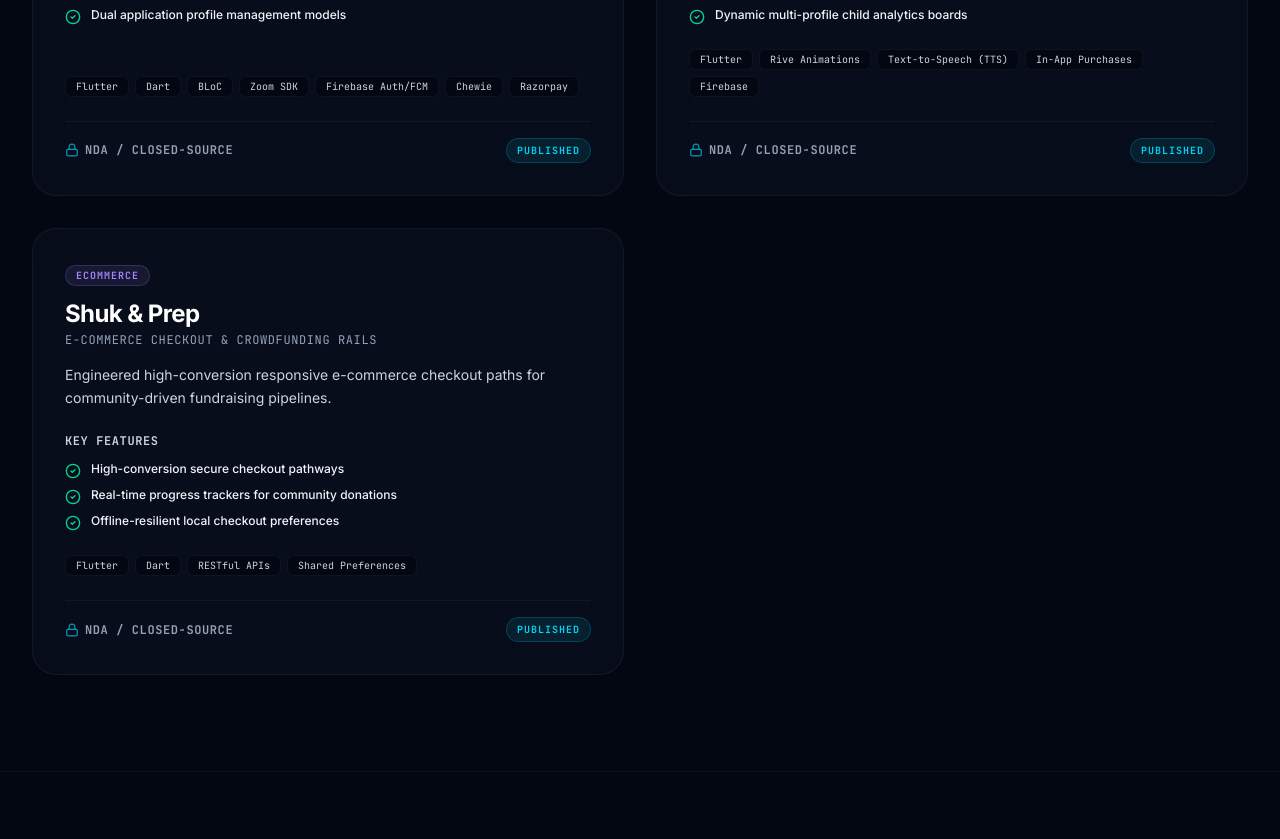
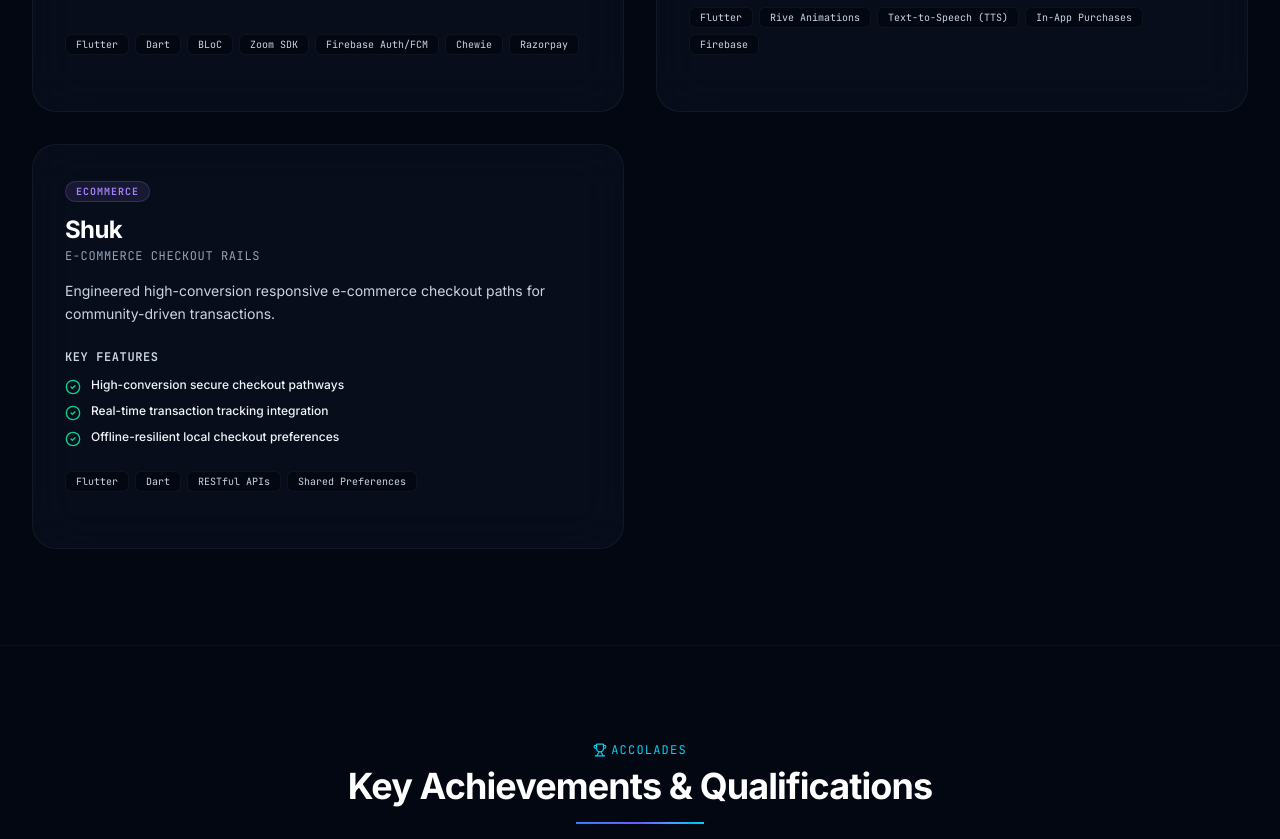
Before and after one commit to mohammedubaise/mohammedubaise.github.io, a React (Vite) app: page / in a window 1280 px wide. Shown: the part 6316-7155 px from the top of the page. Built offline with nearby package versions, Linux system fonts and the light colour scheme.

Commit message:
fix: rename Shuk & Prep to Shuk and clean up unused code

```diff
--- a/server.js
+++ b/server.js
@@ -31,7 +31,7 @@
   2. **Taskde (Buyer App)**: Localized service marketplace. ZegoCloud VoIP voice streams, escrow-protected digital wallet milestones, Razorpay/PhonePe.
   3. **St. Paul's Student & Tutor**: Dual-app virtual classroom. Zoom SDK live stream, Chewie media playback, hardware DRM screenshot/record blockers.
   4. **Fizzmo**: Gamified childhood learning app. Rive 2D animations, offline caching, App Store/Play Store subscriptions, Text-to-Speech.
-  5. **Shuk & Prep**: E-commerce checkout & crowdfunding rails. High-conversion checkout, donation trackers.
+  5. **Shuk**: E-commerce checkout rails. High-conversion checkout.
 - **Education**:
   - Bachelor of Commerce (B.Com) - Computer Application from Calicut University.
   - Fullstack Development Course from First Logic Institute of Technology.
--- a/server.ts
+++ b/server.ts
@@ -34,7 +34,7 @@
 //   2. **Taskde (Buyer App)**: Localized service marketplace. ZegoCloud VoIP voice streams, escrow-protected digital wallet milestones, Razorpay/PhonePe.
 //   3. **St. Paul's Student & Tutor**: Dual-app virtual classroom. Zoom SDK live stream, Chewie media playback, hardware DRM screenshot/record blockers.
 //   4. **Fizzmo**: Gamified childhood learning app. Rive 2D animations, offline caching, App Store/Play Store subscriptions, Text-to-Speech.
-//   5. **Shuk & Prep**: E-commerce checkout & crowdfunding rails. High-conversion checkout, donation trackers.
+//   5. **Shuk**: E-commerce checkout rails. High-conversion checkout.
 // - **Education**:
 //   - Bachelor of Commerce (B.Com) - Computer Application from Calicut University.
 //   - Fullstack Development Course from First Logic Institute of Technology.
@@ -149,7 +149,7 @@
   2. **Taskde (Buyer App)**: Localized service marketplace. ZegoCloud VoIP voice streams, escrow-protected digital wallet milestones, Razorpay/PhonePe.
   3. **St. Paul's Student & Tutor**: Dual-app virtual classroom. Zoom SDK live stream, Chewie media playback, hardware DRM screenshot/record blockers.
   4. **Fizzmo**: Gamified childhood learning app. Rive 2D animations, offline caching, App Store/Play Store subscriptions, Text-to-Speech.
-  5. **Shuk & Prep**: E-commerce checkout & crowdfunding rails. High-conversion checkout, donation trackers.
+  5. **Shuk**: E-commerce checkout rails. High-conversion checkout.
 - **Education**:
   - Bachelor of Commerce (B.Com) - Computer Application from Calicut University.
   - Fullstack Development Course from First Logic Institute of Technology.
--- a/src/App.tsx
+++ b/src/App.tsx
@@ -87,13 +87,13 @@
   },
   {
     id: "shuk",
-    title: "Shuk & Prep",
-    subtitle: "E-commerce Checkout & Crowdfunding Rails",
-    description: "Engineered high-conversion responsive e-commerce checkout paths for community-driven fundraising pipelines.",
+    title: "Shuk",
+    subtitle: "E-commerce Checkout Rails",
+    description: "Engineered high-conversion responsive e-commerce checkout paths for community-driven transactions.",
     techStack: ["Flutter", "Dart", "RESTful APIs", "Shared Preferences"],
     features: [
       "High-conversion secure checkout pathways",
-      "Real-time progress trackers for community donations",
+      "Real-time transaction tracking integration",
       "Offline-resilient local checkout preferences"
     ],
     image: "https://images.unsplash.com/photo-1472851294608-062f824d29cc?auto=format&fit=crop&w=800&q=80",
--- a/src/components/ProjectCard.tsx
+++ b/src/components/ProjectCard.tsx
@@ -1,5 +1,5 @@
 import { motion } from "motion/react";
-import { Lock, CheckCircle2 } from "lucide-react";
+import { CheckCircle2 } from "lucide-react";
 import { Project } from "../types";
 
 interface ProjectCardProps {
@@ -78,17 +78,6 @@
           </div>
         </div>
 
-        {/* Footer */}
-        <div className="flex items-center justify-between mt-auto pt-4 border-t border-white/5">
-          <div className="flex items-center gap-1.5 text-zinc-500 font-mono text-xs tracking-wider uppercase font-semibold">
-            <Lock className="w-3.5 h-3.5 text-cyan-400/70" />
-            NDA / Closed-Source
-          </div>
-          <span className="text-[10px] uppercase font-mono tracking-widest text-cyan-400 bg-cyan-400/10 px-2.5 py-1 rounded-full border border-cyan-400/20 font-bold">
-            Published
-          </span>
-        </div>
-
       </div>
     </motion.div>
   );
```
